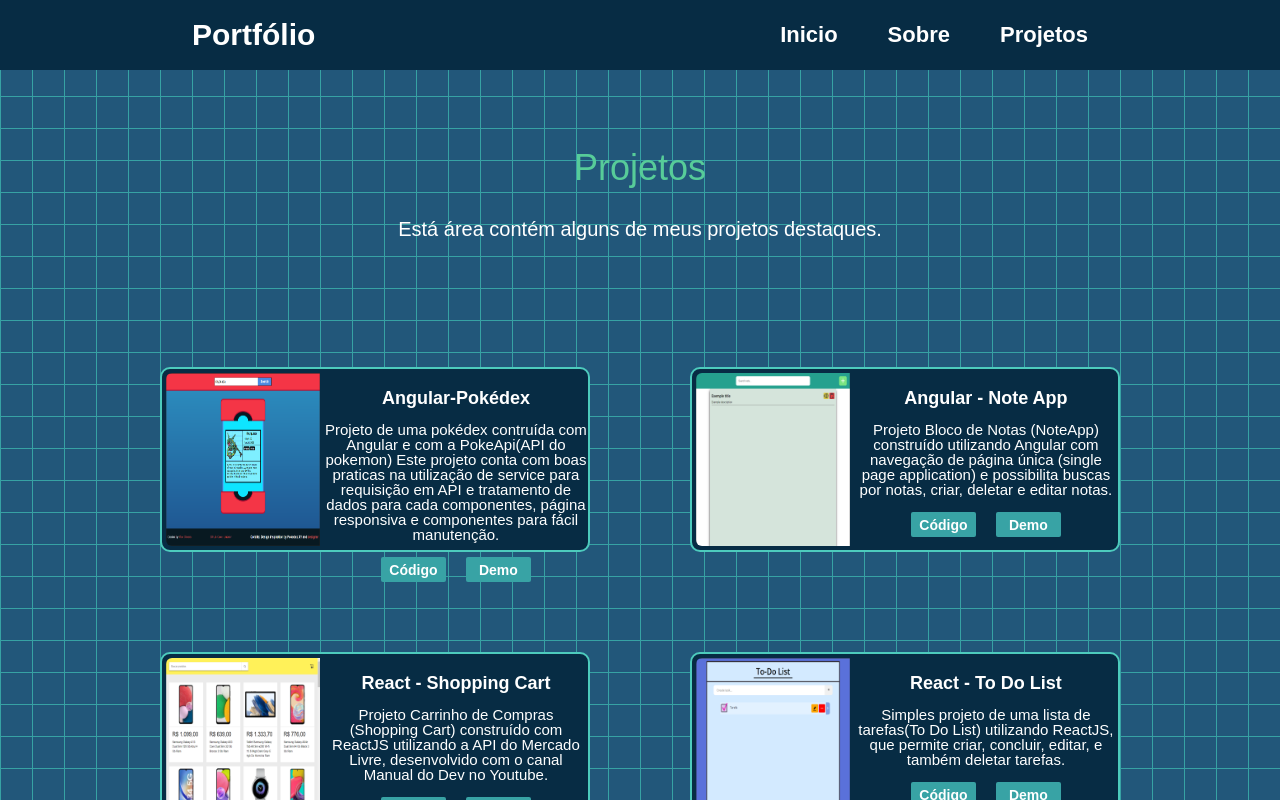
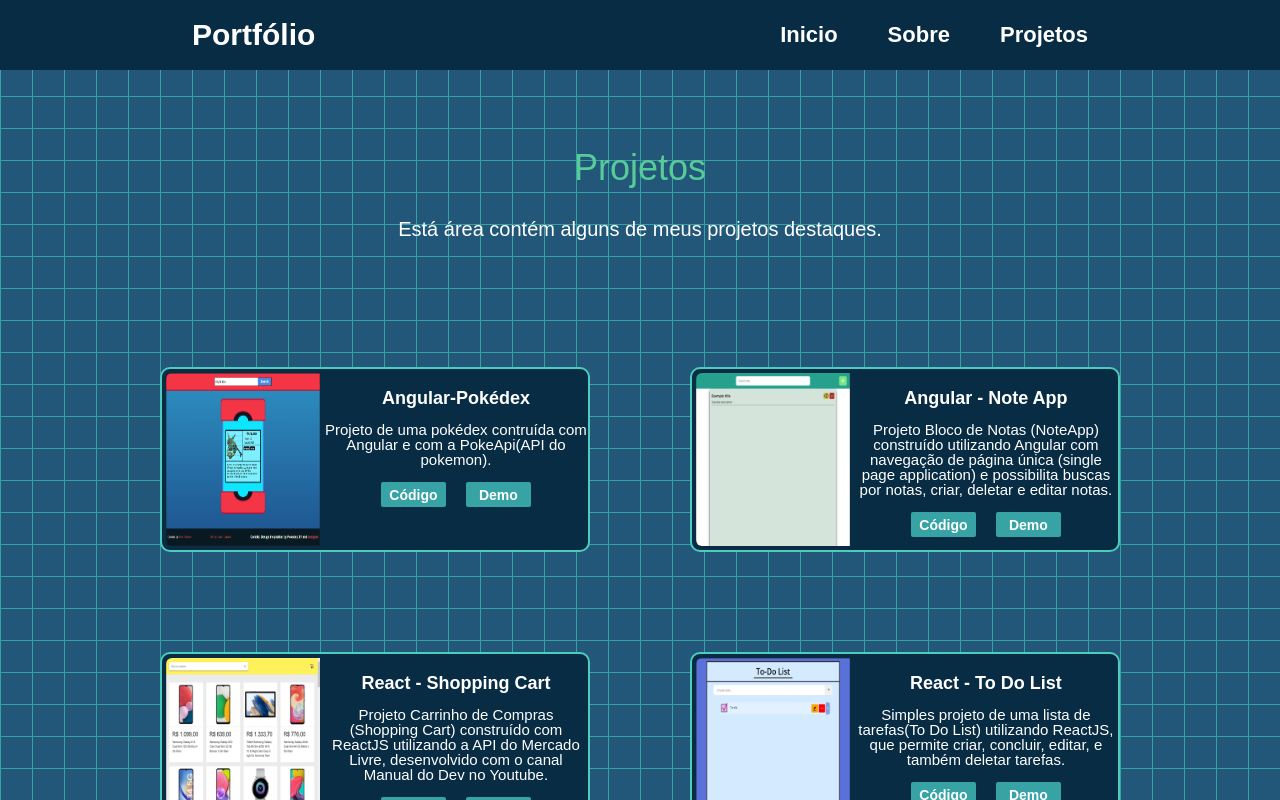
Before and after one commit to oliveiravitor32/Portfolio-Angular, an Angular app: page /projetos in a window 1280 px wide. Shown: the top 800 px of the page. Built offline with nearby package versions, Linux system fonts and the light colour scheme.

Commit message:
Update description angular-pokédex project

```diff
--- a/src/app/pages/projects/projects.component.ts
+++ b/src/app/pages/projects/projects.component.ts
@@ -12,7 +12,7 @@ export class ProjectsComponent {
 
 	imageProject_angular_pokedex: string = '../../../assets/angular-pokedex.png';
 	titleProject_angular_pokedex: string = 'Angular-Pokédex';
-	descriptionProject_angular_pokedex: string = 'Projeto de uma pokédex contruída com Angular e com a PokeApi(API do pokemon) Este projeto conta com boas praticas na utilização de service para requisição em API e tratamento de dados para cada componentes, página responsiva e componentes para fácil manutenção.';
+	descriptionProject_angular_pokedex: string = 'Projeto de uma pokédex contruída com Angular e com a PokeApi(API do pokemon).';
 	codeLink_angular_pokedex: string = 'https://github.com/oliveiravitor32/angular-pokedex';
 	demoLink_angular_pokedex: string = 'https://angular-pokedex-oliveiravitor32.vercel.app/';
 
```
